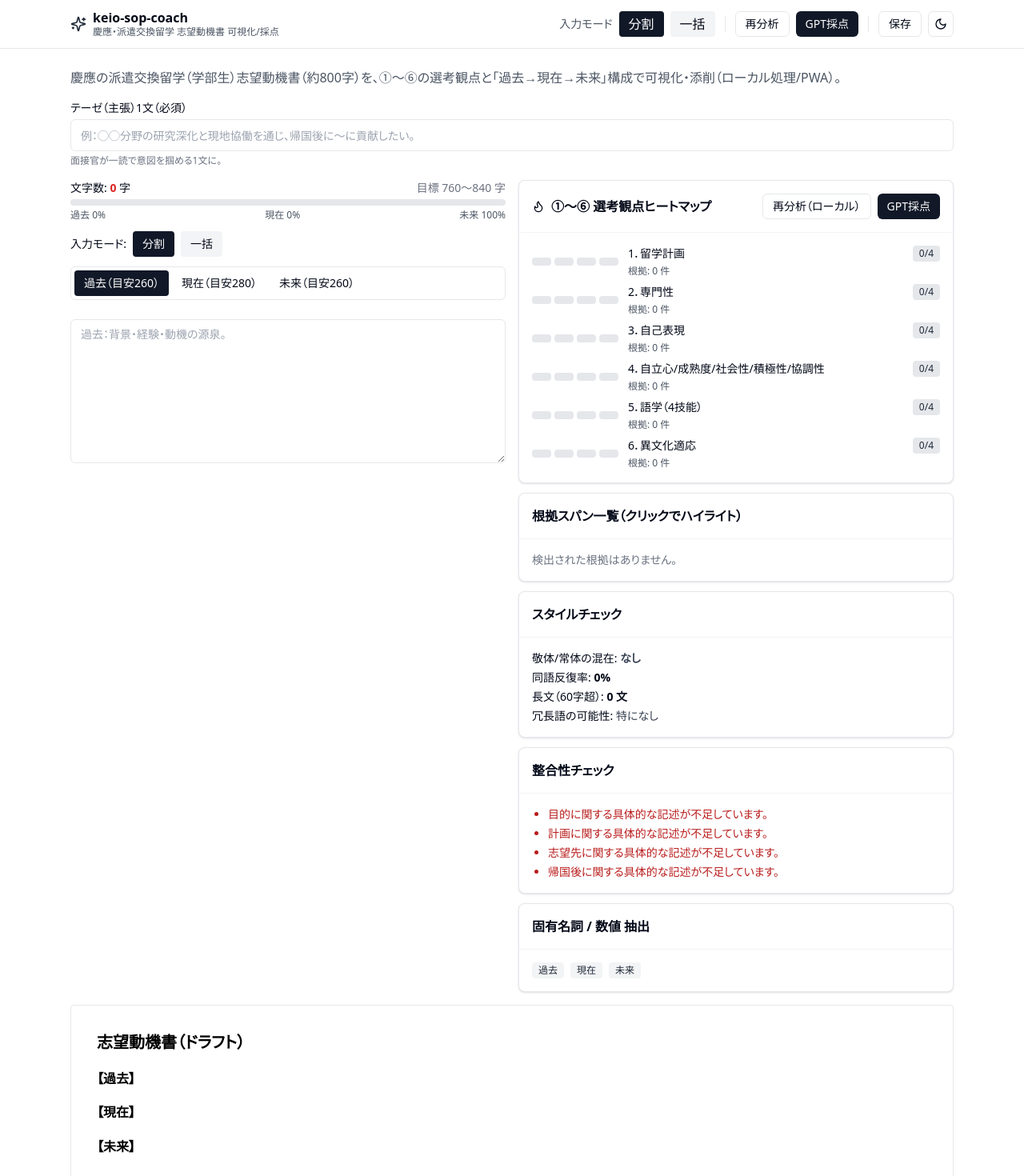
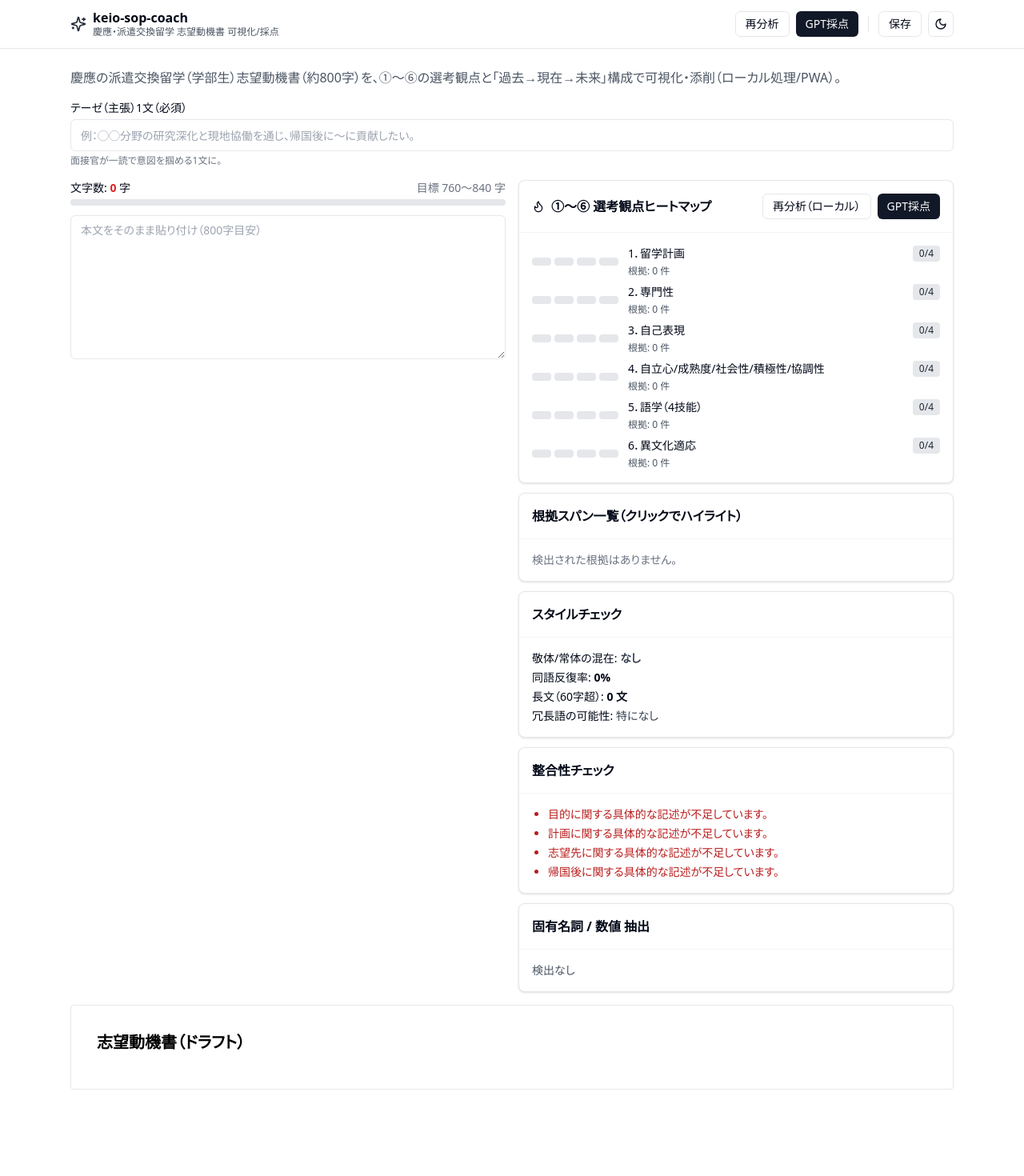
Before and after one commit to Shun11270201/keio-sop-coach, a Next.js app: page / in a window 1280 px wide. Shown: the top 1470 px of the page at 80% size. After the commit the page ends 1386 px from the top, so only its background shows below. Built offline with nearby package versions, Linux system fonts and the light colour scheme.

Commit message:
refactor(ui): simplify to single-text workflow; remove split-mode code paths; streamline header and editor

```diff
--- a/components/count-bar.tsx
+++ b/components/count-bar.tsx
@@ -3,23 +3,14 @@ import { Progress } from '@/components/ui/progress'
 import { useMemo } from 'react'
 
 export function CountBar({ past, present, future, singleText }: { past: string, present: string, future: string, singleText?: string }) {
-  const total = singleText !== undefined
-    ? [...(singleText).replace(/\s/g, '')].length
-    : [...(past + present + future).replace(/\s/g, '')].length
+  const total = [...(singleText ?? (past + present + future)).replace(/\s/g, '')].length
   const targetMin = 760
   const targetMax = 840
   const inRange = total >= targetMin && total <= targetMax
   const warn = total > targetMax || total < targetMin
   const pct = Math.min(100, Math.round((total / targetMax) * 100))
 
-  const segments = useMemo(() => {
-    if (singleText !== undefined) return [100, 0, 0]
-    const p = [...past.replace(/\s/g, '')].length
-    const c = [...present.replace(/\s/g, '')].length
-    const f = [...future.replace(/\s/g, '')].length
-    const sum = p + c + f || 1
-    return [Math.round((p/sum)*100), Math.round((c/sum)*100), 100 - Math.round((p/sum)*100) - Math.round((c/sum)*100)]
-  }, [past, present, future, singleText])
+  const segments = useMemo(() => [100, 0, 0], [])
 
   return (
     <div>
@@ -28,13 +19,7 @@ export function CountBar({ past, present, future, singleText }: { past: string,
         <span className="text-gray-500">目標 760〜840 字</span>
       </div>
       <Progress value={pct} />
-      {singleText === undefined ? (
-        <div className="flex items-center justify-between text-xs text-gray-600 mt-1">
-          <span>過去 {segments[0]}%</span>
-          <span>現在 {segments[1]}%</span>
-          <span>未来 {segments[2]}%</span>
-        </div>
-      ) : null}
+
     </div>
   )
 }
--- a/components/editor-panel.tsx
+++ b/components/editor-panel.tsx
@@ -1,21 +1,11 @@
 "use client";
-import { Tabs, TabsContent, TabsList, TabsTrigger } from '@/components/ui/tabs'
 import { HighlightedTextarea } from '@/components/highlighted-textarea'
 import { useDraftStore } from '@/store/useDraftStore'
 import { CountBar } from '@/components/count-bar'
-import { Input } from '@/components/ui/input'
 
 export function EditorPanel() {
-  const mode = useDraftStore(s => s.mode)
-  const setMode = useDraftStore(s => s.setMode)
   const fullText = useDraftStore(s => s.fullText)
   const setFullText = useDraftStore(s => s.setFullText)
-  const past = useDraftStore(s => s.past)
-  const present = useDraftStore(s => s.present)
-  const future = useDraftStore(s => s.future)
-  const setPast = useDraftStore(s => s.setPast)
-  const setPresent = useDraftStore(s => s.setPresent)
-  const setFuture = useDraftStore(s => s.setFuture)
   const highlight = useDraftStore(s => s.highlightRange)
 
   // Map global highlight range to each section
@@ -44,38 +34,10 @@ export function EditorPanel() {
 
   return (
     <div className="flex flex-col gap-3">
-      {mode === 'single' ? (
-        <CountBar past={''} present={''} future={''} singleText={fullText} />
-      ) : (
-        <CountBar past={past} present={present} future={future} />
-      )}
-      <div className="flex items-center gap-2 text-sm">
-        <label className="font-medium">入力モード:</label>
-        <button className={`h-8 px-3 rounded ${mode==='structured'?'bg-gray-900 text-white':'bg-gray-100'}`} onClick={()=>setMode('structured')}>分割</button>
-        <button className={`h-8 px-3 rounded ${mode==='single'?'bg-gray-900 text-white':'bg-gray-100'}`} onClick={()=>setMode('single')}>一括</button>
+      <CountBar past={''} present={''} future={''} singleText={fullText} />
+      <div>
+        <HighlightedTextarea placeholder="本文をそのまま貼り付け（800字目安）" value={fullText} onChange={e => setFullText(e.target.value)} highlightRange={highlight} />
       </div>
-      {mode === 'single' ? (
-        <div>
-          <HighlightedTextarea placeholder="本文をそのまま貼り付け（800字目安）" value={fullText} onChange={e => setFullText(e.target.value)} highlightRange={highlight} />
-        </div>
-      ) : (
-      <Tabs defaultValue="past">
-        <TabsList>
-          <TabsTrigger value="past">過去（目安260）</TabsTrigger>
-          <TabsTrigger value="present">現在（目安280）</TabsTrigger>
-          <TabsTrigger value="future">未来（目安260）</TabsTrigger>
-        </TabsList>
-        <TabsContent value="past">
-          <HighlightedTextarea placeholder="過去：背景・経験・動機の源泉。" value={past} onChange={e => setPast(e.target.value)} highlightRange={mapRange('past')} />
-        </TabsContent>
-        <TabsContent value="present">
-          <HighlightedTextarea placeholder="現在：専門性・計画の具体、準備状況。" value={present} onChange={e => setPresent(e.target.value)} highlightRange={mapRange('present')} />
-        </TabsContent>
-        <TabsContent value="future">
-          <HighlightedTextarea placeholder="未来：留学の活用、帰国後の展望と因果。" value={future} onChange={e => setFuture(e.target.value)} highlightRange={mapRange('future')} />
-        </TabsContent>
-      </Tabs>
-      )}
     </div>
   )
 }
--- a/components/export-bar.tsx
+++ b/components/export-bar.tsx
@@ -6,17 +6,11 @@ import html2canvas from 'html2canvas'
 import jsPDF from 'jspdf'
 
 export function ExportBar() {
-  const mode = useDraftStore(s => s.mode)
   const fullText = useDraftStore(s => s.fullText)
   const thesis = useDraftStore(s => s.thesis)
-  const past = useDraftStore(s => s.past)
-  const present = useDraftStore(s => s.present)
-  const future = useDraftStore(s => s.future)
   const save = useDraftStore(s => s.saveToStorage)
 
-  const combined = mode === 'single'
-    ? fullText
-    : `${thesis}\n\n【過去】\n${past}\n\n【現在】\n${present}\n\n【未来】\n${future}`.trim()
+  const combined = `${thesis ? thesis + '\n\n' : ''}${fullText}`.trim()
 
   async function exportTxt() {
     const blob = new Blob([combined], { type: 'text/plain;charset=utf-8' })
@@ -52,28 +46,13 @@ export function ExportBar() {
 }
 
 export function ExportPreview() {
-  const mode = useDraftStore(s => s.mode)
   const fullText = useDraftStore(s => s.fullText)
   const thesis = useDraftStore(s => s.thesis)
-  const past = useDraftStore(s => s.past)
-  const present = useDraftStore(s => s.present)
-  const future = useDraftStore(s => s.future)
   return (
     <div id="exportArea" className="prose-like bg-white text-black p-8 rounded border border-gray-200">
       <h1 className="text-xl font-semibold mb-3">志望動機書（ドラフト）</h1>
-      {mode === 'single' ? (
-        <p className="whitespace-pre-wrap">{fullText}</p>
-      ) : (
-        <>
-          <p className="mb-4">{thesis}</p>
-          <h2 className="font-semibold">【過去】</h2>
-          <p className="mb-3 whitespace-pre-wrap">{past}</p>
-          <h2 className="font-semibold">【現在】</h2>
-          <p className="mb-3 whitespace-pre-wrap">{present}</p>
-          <h2 className="font-semibold">【未来】</h2>
-          <p className="whitespace-pre-wrap">{future}</p>
-        </>
-      )}
+      {thesis && <p className="mb-4">{thesis}</p>}
+      <p className="whitespace-pre-wrap">{fullText}</p>
     </div>
   )
 }
--- a/components/header-bar.tsx
+++ b/components/header-bar.tsx
@@ -5,8 +5,6 @@ import { Sparkles } from 'lucide-react'
 import { ThemeToggle } from '@/components/theme-toggle'
 
 export function HeaderBar() {
-  const mode = useDraftStore(s => s.mode)
-  const setMode = useDraftStore(s => s.setMode)
   const run = useDraftStore(s => s.runAnalysis)
   const runGpt = useDraftStore(s => s.runGptAnalysis)
   const gptLoading = useDraftStore(s => s.gptLoading)
@@ -23,10 +21,6 @@ export function HeaderBar() {
           </div>
         </div>
         <div className="hidden md:flex items-center gap-2">
-          <span className="text-sm text-gray-600">入力モード</span>
-          <button className={`h-8 px-3 rounded ${mode==='structured'?'bg-gray-900 text-white':'bg-gray-100'}`} onClick={()=>setMode('structured')}>分割</button>
-          <button className={`h-8 px-3 rounded ${mode==='single'?'bg-gray-900 text-white':'bg-gray-100'}`} onClick={()=>setMode('single')}>一括</button>
-          <div className="w-px h-5 bg-gray-200 mx-1" />
           <Button variant="outline" size="sm" onClick={run}>再分析</Button>
           <Button size="sm" onClick={runGpt} disabled={gptLoading}>{gptLoading ? 'GPT採点中…' : 'GPT採点'}</Button>
           <div className="w-px h-5 bg-gray-200 mx-1" />
--- a/components/heatmap-panel.tsx
+++ b/components/heatmap-panel.tsx
@@ -32,12 +32,7 @@ export function HeatmapPanel() {
   const analysis = useDraftStore(s => s.analysis)
   const run = useDraftStore(s => s.runAnalysis)
   const setHighlight = useDraftStore(s => s.setHighlight)
-  const mode = useDraftStore(s => s.mode)
   const fullText = useDraftStore(s => s.fullText)
-  const thesis = useDraftStore(s => s.thesis)
-  const past = useDraftStore(s => s.past)
-  const present = useDraftStore(s => s.present)
-  const future = useDraftStore(s => s.future)
   const runGpt = useDraftStore(s => s.runGptAnalysis)
   const gptLoading = useDraftStore(s => s.gptLoading)
   const error = useDraftStore(s => s.error)
@@ -46,7 +41,7 @@ export function HeatmapPanel() {
     // Auto-analyze after small delay
     const id = setTimeout(() => { run() }, 300)
     return () => clearTimeout(id)
-  }, [mode, fullText, thesis, past, present, future, run])
+  }, [fullText, run])
 
   return (
     <div className="grid gap-3">
--- a/store/useDraftStore.ts
+++ b/store/useDraftStore.ts
@@ -4,12 +4,8 @@ import type { Analysis } from '@/domain/types'
 import { analyzeAll } from '@/lib/analysis'
 
 type State = {
-  mode: 'structured' | 'single'
+  thesis: string
   fullText: string
-  thesis: string
-  past: string
-  present: string
-  future: string
   analysis: Analysis | null
   highlightRange: { start: number; end: number } | null
   loading: boolean
@@ -19,11 +15,7 @@ type State = {
 
 type Actions = {
   setThesis: (v: string) => void
-  setMode: (v: 'structured' | 'single') => void
   setFullText: (v: string) => void
-  setPast: (v: string) => void
-  setPresent: (v: string) => void
-  setFuture: (v: string) => void
   runAnalysis: () => Promise<void>
   runGptAnalysis: () => Promise<void>
   setHighlight: (range: { start: number; end: number } | null) => void
@@ -34,23 +26,15 @@ type Actions = {
 const STORAGE_KEY = 'keio-sop-coach/draft'
 
 export const useDraftStore = create<State & Actions>((set, get) => ({
-  mode: 'structured',
+  thesis: '',
   fullText: '',
-  thesis: '',
-  past: '',
-  present: '',
-  future: '',
   analysis: null,
   highlightRange: null,
   loading: false,
   gptLoading: false,
 
   setThesis: (v) => set({ thesis: v }),
-  setMode: (v) => set({ mode: v }),
   setFullText: (v) => set({ fullText: v }),
-  setPast: (v) => set({ past: v }),
-  setPresent: (v) => set({ present: v }),
-  setFuture: (v) => set({ future: v }),
   setHighlight: (range) => set({ highlightRange: range }),
 
   loadFromStorage: () => {
@@ -59,52 +43,35 @@ export const useDraftStore = create<State & Actions>((set, get) => ({
       const raw = localStorage.getItem(STORAGE_KEY)
       if (!raw) return
       const data = JSON.parse(raw)
-      set({
-        mode: data.mode || 'structured',
-        fullText: data.fullText || '',
-        thesis: data.thesis || '',
-        past: data.past || '',
-        present: data.present || '',
-        future: data.future || ''
-      })
+      set({ thesis: data.thesis || '', fullText: data.fullText || '' })
     } catch {}
   },
   saveToStorage: () => {
     if (typeof window === 'undefined') return
-    const { mode, fullText, thesis, past, present, future } = get()
-    localStorage.setItem(STORAGE_KEY, JSON.stringify({ mode, fullText, thesis, past, present, future }))
+    const { thesis, fullText } = get()
+    localStorage.setItem(STORAGE_KEY, JSON.stringify({ thesis, fullText }))
   },
 
   runAnalysis: async () => {
     set({ loading: true })
-    const { mode, fullText, thesis, past, present, future } = get()
-    const analysis = await analyzeAll(
-      mode === 'single'
-        ? { body: fullText }
-        : { thesis, past, present, future }
-    )
+    const { fullText } = get()
+    const analysis = await analyzeAll({ body: fullText })
     set({ analysis, loading: false })
-  }
-  ,
+  },
+
   runGptAnalysis: async () => {
-    const { mode, fullText, thesis, past, present, future } = get()
+    const { fullText } = get()
     set({ gptLoading: true, error: undefined })
     try {
       const res = await fetch('/api/gpt-score', {
         method: 'POST',
         headers: { 'Content-Type': 'application/json' },
-        body: JSON.stringify(
-          mode === 'single'
-            ? { body: fullText }
-            : { thesis, past, present, future }
-        )
+        body: JSON.stringify({ body: fullText })
       })
       const data = await res.json()
       if (!res.ok) throw new Error(data?.error || 'Failed')
       // Map GPT evidences (text only) onto positions in the current body
-      const body = mode === 'single'
-        ? fullText
-        : `${thesis}\n\n【過去】\n${past}\n\n【現在】\n${present}\n\n【未来】\n${future}`.trim()
+      const body = fullText
       const used: number[] = []
       const mappedRubric = (data.rubric || []).map((r: any) => {
         const evidences = (r.evidences || []).flatMap((e: any) => {
@@ -126,10 +93,9 @@ export const useDraftStore = create<State & Actions>((set, get) => ({
         })
         return { rubric: r.rubric as number, score: r.score as 0|1|2|3|4, evidences }
       })
-      // Merge rubric + inconsistencies into existing analysis
       const current = get().analysis
-      const merged = current ? { ...current, rubric: mappedRubric.length ? mappedRubric : current.rubric, inconsistencies: data.inconsistencies || current.inconsistencies } : null
-      set({ analysis: merged || current, gptLoading: false })
+      const merged = current ? { ...current, rubric: mappedRubric.length ? mappedRubric : current.rubric, inconsistencies: data.inconsistencies || current.inconsistencies } : { ...data, sentences: [], style: { politenessMixed: false, longSentenceIndices: [] }, structure: { pastChars: 0, presentChars: 0, futureChars: 0 }, charCount: body.length, kanjiRatio: 0, repetitionRate: 0 }
+      set({ analysis: merged, gptLoading: false })
     } catch (e: any) {
       set({ gptLoading: false, error: e?.message || 'GPT 採点に失敗しました' })
     }
```
